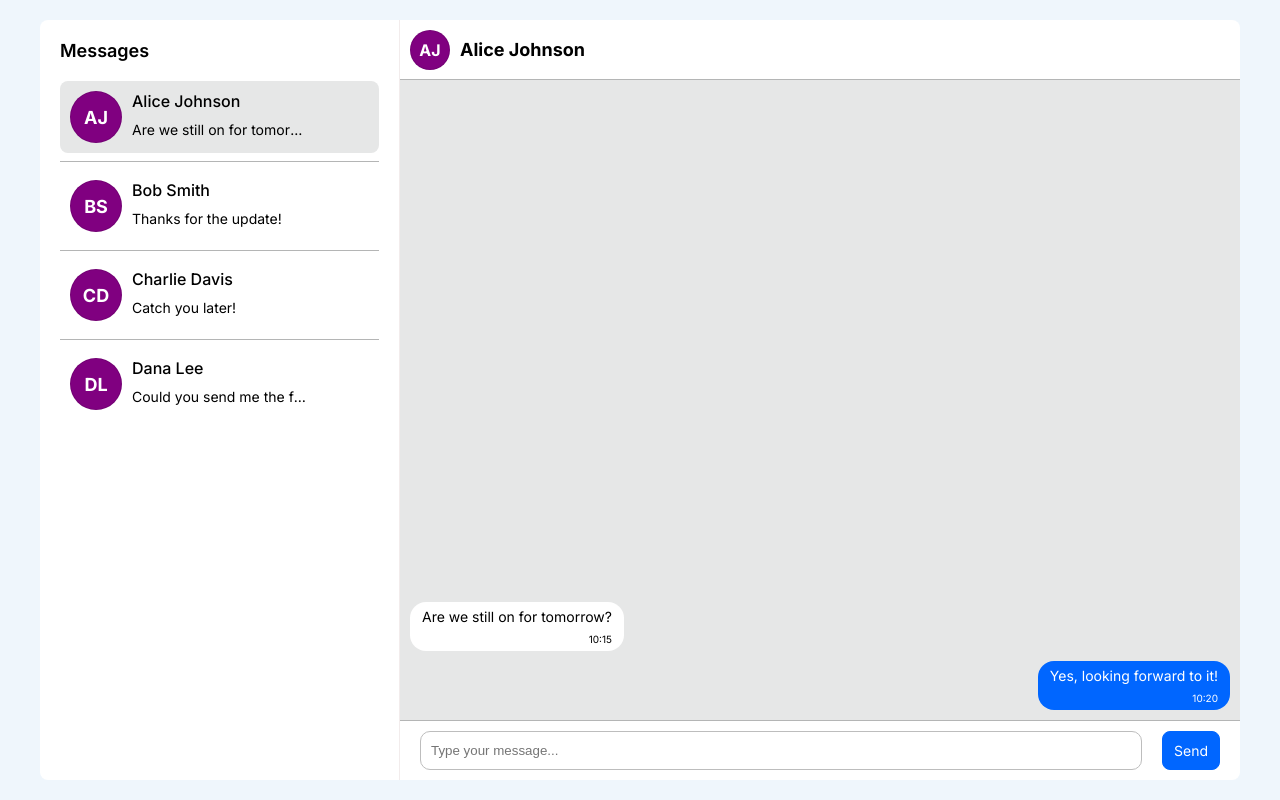
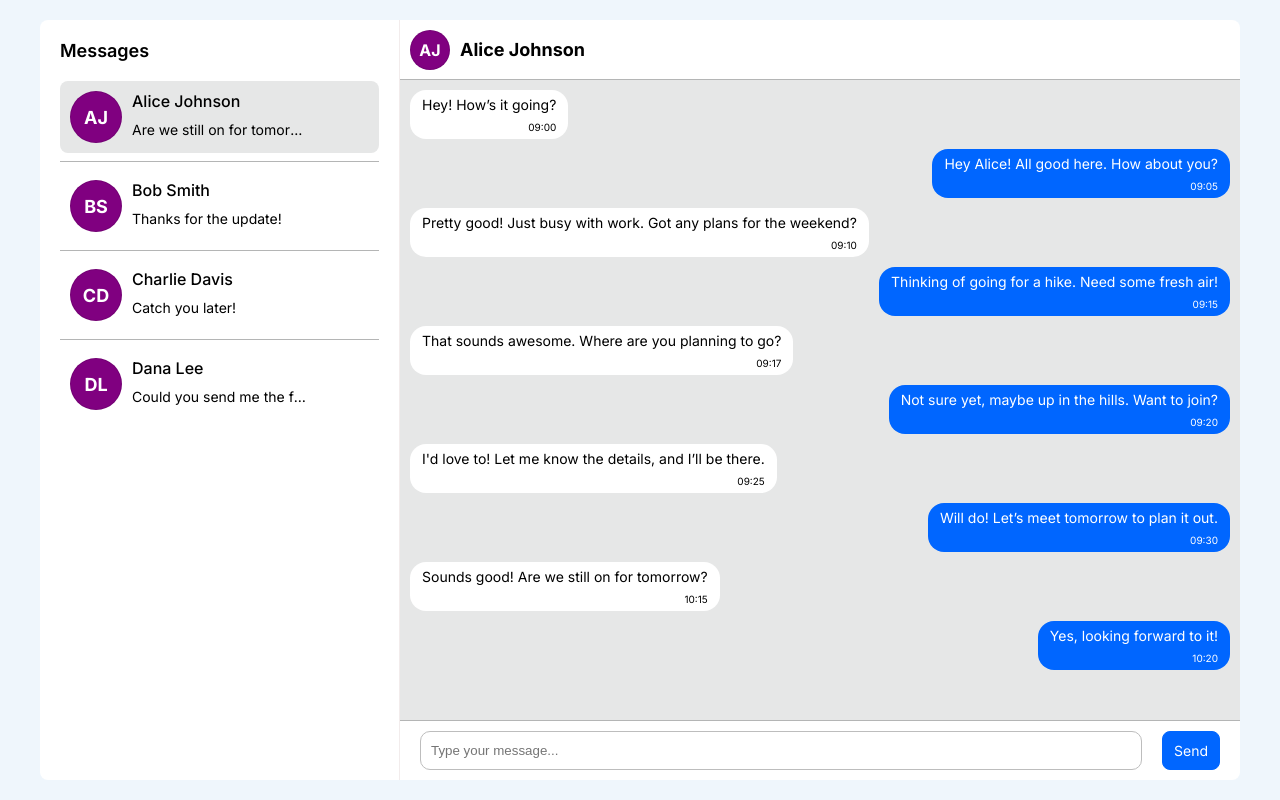
Before and after one commit to agarwallaumong00/messenger-app, a React (Create React App) app: page / in a window 1280 px wide. Built offline with nearby package versions, Linux system fonts and the light colour scheme.

Commit message:
Implement send message functionality

```diff
--- a/src/components/ChatBubble/ChatBubble.scss
+++ b/src/components/ChatBubble/ChatBubble.scss
@@ -9,6 +9,8 @@
     padding: 6px 12px;
     border-radius: 16px;
     word-break: break-word;
+    min-width: 80px;
+    max-width: 70%;
     @include f-inter-normal(14);
 
     &.received {
--- a/src/components/ChatBubble/ChatBubble.tsx
+++ b/src/components/ChatBubble/ChatBubble.tsx
@@ -1,8 +1,10 @@
 import { useMemo } from 'react';
+
+import moment from 'moment';
+
 import { ChatRoomData } from 'models/MessengeApp';
 
 import './ChatBubble.scss';
-import moment from 'moment';
 
 interface Props {
     data: ChatRoomData
--- a/src/hooks/useMessengerInternal.ts
+++ b/src/hooks/useMessengerInternal.ts
@@ -17,10 +17,22 @@ const useMessengerInternal = () => {
         setRoomChatData(RoomDataMapping[room.id]);
     }
 
+    const sendMessage = (message: string) => {
+        if (selectedRoom) {
+            RoomDataMapping[selectedRoom.id].push({
+                isReceived: false,
+                message,
+                timestamp: (new Date()).toISOString()
+            });
+            setRoomChatData(RoomDataMapping[selectedRoom.id]);
+        }
+    }
+
     return {
         selectedRoom,
         roomChatData,
         onRoomSelect,
+        sendMessage
     }
 }
 
--- a/src/mockData/RoomData.ts
+++ b/src/mockData/RoomData.ts
@@ -2,14 +2,54 @@ import { ChatRoomData } from "models/MessengeApp";
 
 const Alice: ChatRoomData[] = [
     {
-        "isReceived": true,
-        "message": "Are we still on for tomorrow?",
-        "timestamp": "2024-11-06T10:15:00Z"
+        "message": "Hey! How’s it going?",
+        "timestamp": "2024-11-06T09:00:00Z",
+        "isReceived": true
     },
     {
-        "isReceived": false,
+        "message": "Hey Alice! All good here. How about you?",
+        "timestamp": "2024-11-06T09:05:00Z",
+        "isReceived": false
+    },
+    {
+        "message": "Pretty good! Just busy with work. Got any plans for the weekend?",
+        "timestamp": "2024-11-06T09:10:00Z",
+        "isReceived": true
+    },
+    {
+        "message": "Thinking of going for a hike. Need some fresh air!",
+        "timestamp": "2024-11-06T09:15:00Z",
+        "isReceived": false
+    },
+    {
+        "message": "That sounds awesome. Where are you planning to go?",
+        "timestamp": "2024-11-06T09:17:00Z",
+        "isReceived": true
+    },
+    {
+        "message": "Not sure yet, maybe up in the hills. Want to join?",
+        "timestamp": "2024-11-06T09:20:00Z",
+        "isReceived": false
+    },
+    {
+        "message": "I'd love to! Let me know the details, and I’ll be there.",
+        "timestamp": "2024-11-06T09:25:00Z",
+        "isReceived": true
+    },
+    {
+        "message": "Will do! Let’s meet tomorrow to plan it out.",
+        "timestamp": "2024-11-06T09:30:00Z",
+        "isReceived": false
+    },
+    {
+        "message": "Sounds good! Are we still on for tomorrow?",
+        "timestamp": "2024-11-06T10:15:00Z",
+        "isReceived": true
+    },
+    {
         "message": "Yes, looking forward to it!",
-        "timestamp": "2024-11-06T10:20:00Z"
+        "timestamp": "2024-11-06T10:20:00Z",
+        "isReceived": false
     }
 ];
 
--- a/src/modules/MessengerApp/ChatList/ChatList.scss
+++ b/src/modules/MessengerApp/ChatList/ChatList.scss
@@ -11,6 +11,8 @@
     }
 
     .chats-wrapper {
+        height: calc(100% - 42px);
+        overflow: auto;
         @include flex-column;
     }
 
--- a/src/modules/MessengerApp/ChatList/ChatList.tsx
+++ b/src/modules/MessengerApp/ChatList/ChatList.tsx
@@ -1,3 +1,5 @@
+import React from 'react';
+
 import ChatRoomsList from 'mockData/ChatRoomsList';
 import ChatCard from './ChatCard/ChatCard';
 import { useMessenger } from 'provider/MessengerProvider';
@@ -12,12 +14,12 @@ const ChatList = () => {
             <p className='title'>Messages</p>
             <div className='chats-wrapper'>
                 {ChatRoomsList.map((chat, index) => (
-                    <>
+                    <React.Fragment key={chat.id}>
                         <ChatCard chat={chat} isActive={chat.id === selectedRoom?.id} />
                         {index !== ChatRoomsList.length - 1 &&
                             <div className='divider'></div>
                         }
-                    </>
+                    </React.Fragment>
                 ))}
             </div>
         </div>
--- a/src/modules/MessengerApp/ChatWindow/ChatWindow.scss
+++ b/src/modules/MessengerApp/ChatWindow/ChatWindow.scss
@@ -18,13 +18,13 @@
 
     .chat-box {
         height: calc(100% - 120px);
+        min-height: calc(100% - 120px);
         max-height: calc(100% - 120px);
         overflow: auto;
         background: #e6e7e7;
         padding: 10px;
         row-gap: 10px;
-        flex-direction: column-reverse;
-        @include flex-column(null, flex-end);
+        @include flex-column();
     }
 
     .chat-input {
--- a/src/modules/MessengerApp/ChatWindow/ChatWindow.tsx
+++ b/src/modules/MessengerApp/ChatWindow/ChatWindow.tsx
@@ -1,3 +1,5 @@
+import { useEffect, useRef, useState } from 'react';
+
 import { useMessenger } from 'provider/MessengerProvider';
 import Avatar from 'components/Avatar/Avatar';
 import ChatBubble from 'components/ChatBubble/ChatBubble';
@@ -5,7 +7,32 @@ import ChatBubble from 'components/ChatBubble/ChatBubble';
 import './ChatWindow.scss';
 
 const ChatWindow = () => {
-    const { selectedRoom, roomChatData } = useMessenger();
+    const chatRef = useRef<HTMLDivElement>(null);
+    const { selectedRoom, roomChatData, sendMessage } = useMessenger();
+
+    const [message, setMessage] = useState<string>('');
+
+    useEffect(() => {
+        if (chatRef.current) {
+            chatRef.current.scrollTop = chatRef.current.scrollHeight;
+        }
+    }, [selectedRoom])
+
+    const onSendMessage = () => {
+        sendMessage(message);
+        setMessage('');
+        setTimeout(() => {
+            if (chatRef.current) {
+                chatRef.current.scrollTop = chatRef.current.scrollHeight;
+            }
+        }, 0);
+    }
+
+    const onEnter = (keyCode: number) => {
+        if (keyCode === 13) {
+            onSendMessage();
+        }
+    }
 
     return (
         <div className='chat-window'>
@@ -13,7 +40,7 @@ const ChatWindow = () => {
                 <Avatar size='sm' name={selectedRoom?.name || ''} />
                 <p className='room-title'>{selectedRoom?.name}</p>
             </div>
-            <div className='chat-box'>
+            <div className='chat-box' ref={chatRef}>
                 {roomChatData.map((data, index) => (
                     <ChatBubble key={index} data={data} />
                 ))}
@@ -22,8 +49,17 @@ const ChatWindow = () => {
                 <input
                     className='input-box'
                     placeholder='Type your message...'
+                    value={message}
+                    onChange={(event) => setMessage(event.target.value)}
+                    onKeyDown={(event) => onEnter(event.keyCode)}
                 />
-                <button className='send-msg'>Send</button>
+                <button
+                    className='send-msg'
+                    disabled={!message}
+                    onClick={onSendMessage}
+                >
+                    Send
+                </button>
             </div>
         </div>
     )
--- a/src/provider/MessengerProvider.tsx
+++ b/src/provider/MessengerProvider.tsx
@@ -4,7 +4,8 @@ import { createContext, ReactNode, useContext } from "react";
 const initialContext: UseMessengerReturnType = {
     selectedRoom: undefined,
     roomChatData: [],
-    onRoomSelect: () => {}
+    onRoomSelect: () => {},
+    sendMessage: () =>{}
 };
 
 const MessengerContext = createContext(initialContext);
```
